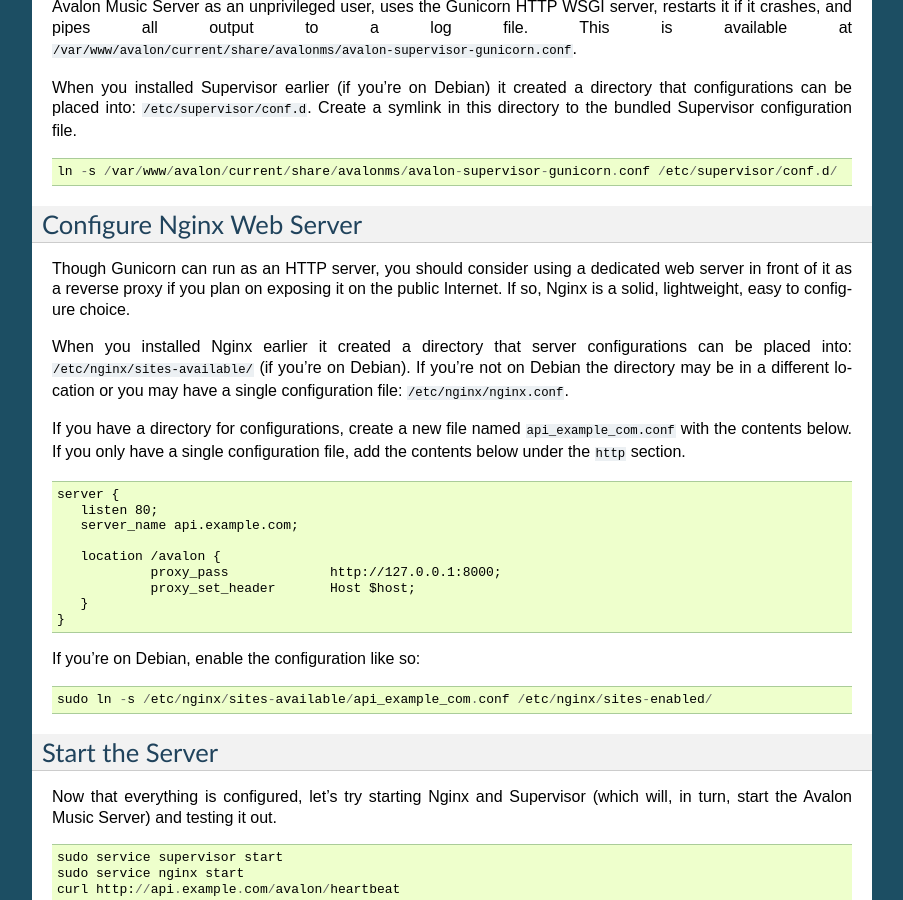
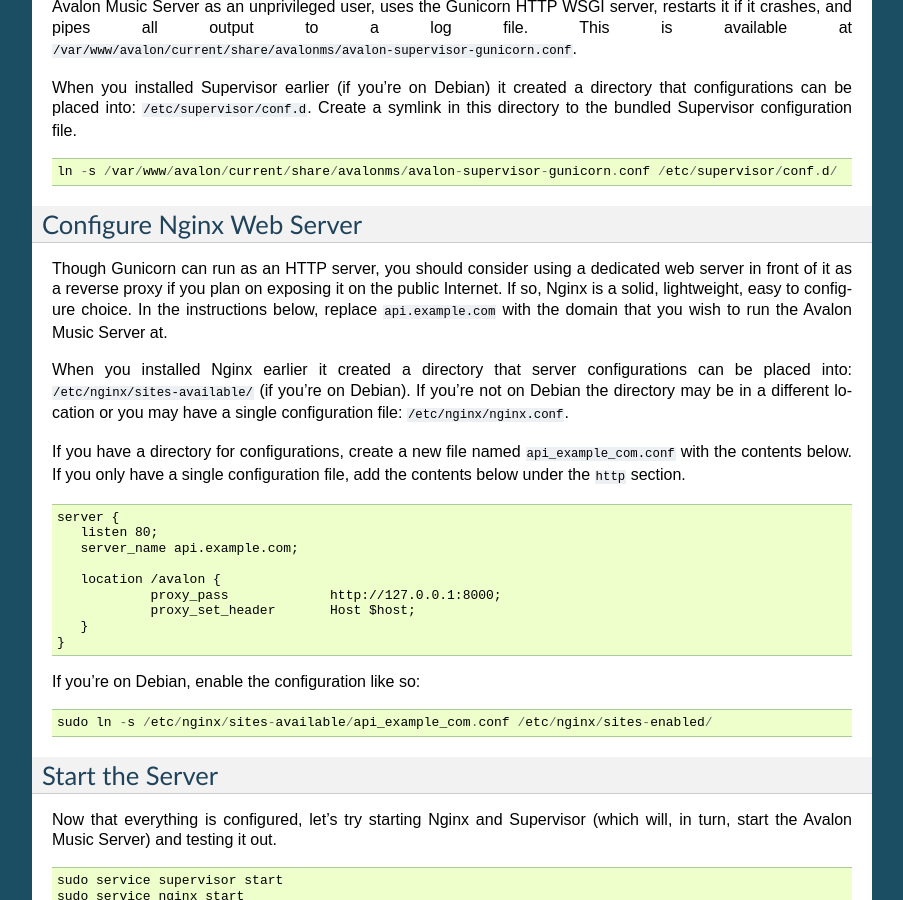
Before and after one commit to 56quarters/avalonms, a Sphinx documentation site: the page built from doc/source/installation.rst, in a window 1280 px wide and 900 px high, scrolled down 1783 px. Shown: the whole window, without its empty margins (198-1101 px from the left). Built offline with Sphinx 7.4.7, drawn with Linux system fonts in a browser that asks for light colours; some of the changed lines change nothing that is shown; some of the changed text lies outside the part shown.

Commit message:
Rework wording in installation a little

```diff
--- a/doc/source/installation.rst
+++ b/doc/source/installation.rst
@@ -7,9 +7,9 @@
 (http://api.tshlabs.org/avalon/version) is set up.
 
 This particular installation uses Gunicorn_, Supervisord_, and Nginx_. We'll
-set it up so that it can be deployed to using the included Fabric_ files and
-configuration in the future. We'll also make use of the bundled Gunicorn and
-Supervisor configurations.
+set it up so that it can be deployed to using the included Fabric_ files in
+the future. We'll also make use of the bundled Gunicorn and Supervisor
+configurations.
 
 These instructions are based on a machine running Debian Linux, but they
 should be applicable to any UNIX-like operating system.
@@ -117,7 +117,8 @@
 
 Though Gunicorn can run as an HTTP server, you should consider using a dedicated web server
 in front of it as a reverse proxy if you plan on exposing it on the public Internet. If so,
-Nginx is a solid, lightweight, easy to configure choice.
+Nginx is a solid, lightweight, easy to configure choice. In the instructions below, replace
+``api.example.com`` with the domain that you wish to run the Avalon Music Server at.
 
 When you installed Nginx earlier it created a directory that server configurations can be
 placed into: ``/etc/nginx/sites-available/`` (if you're on Debian). If you're not on Debian
```
